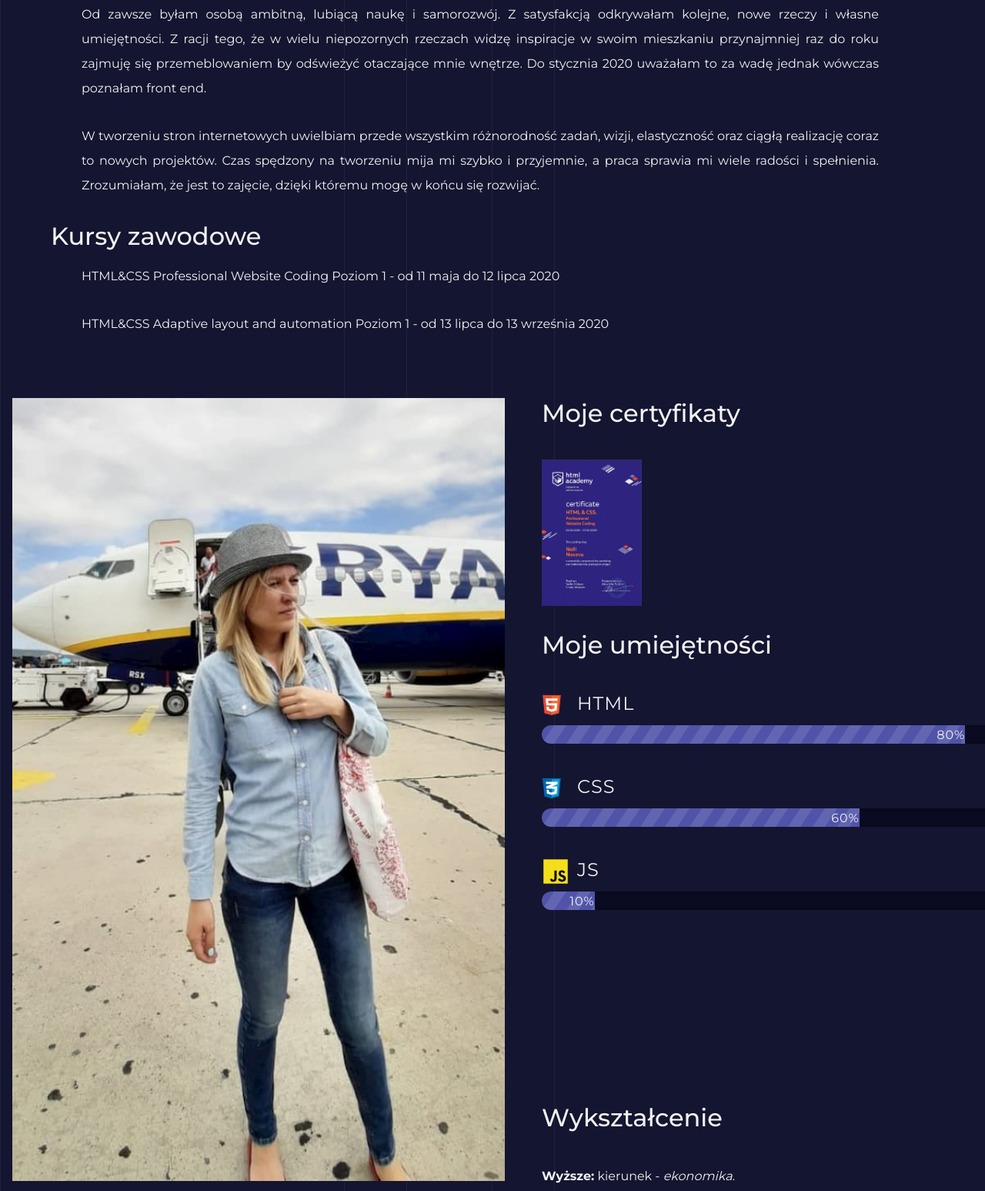
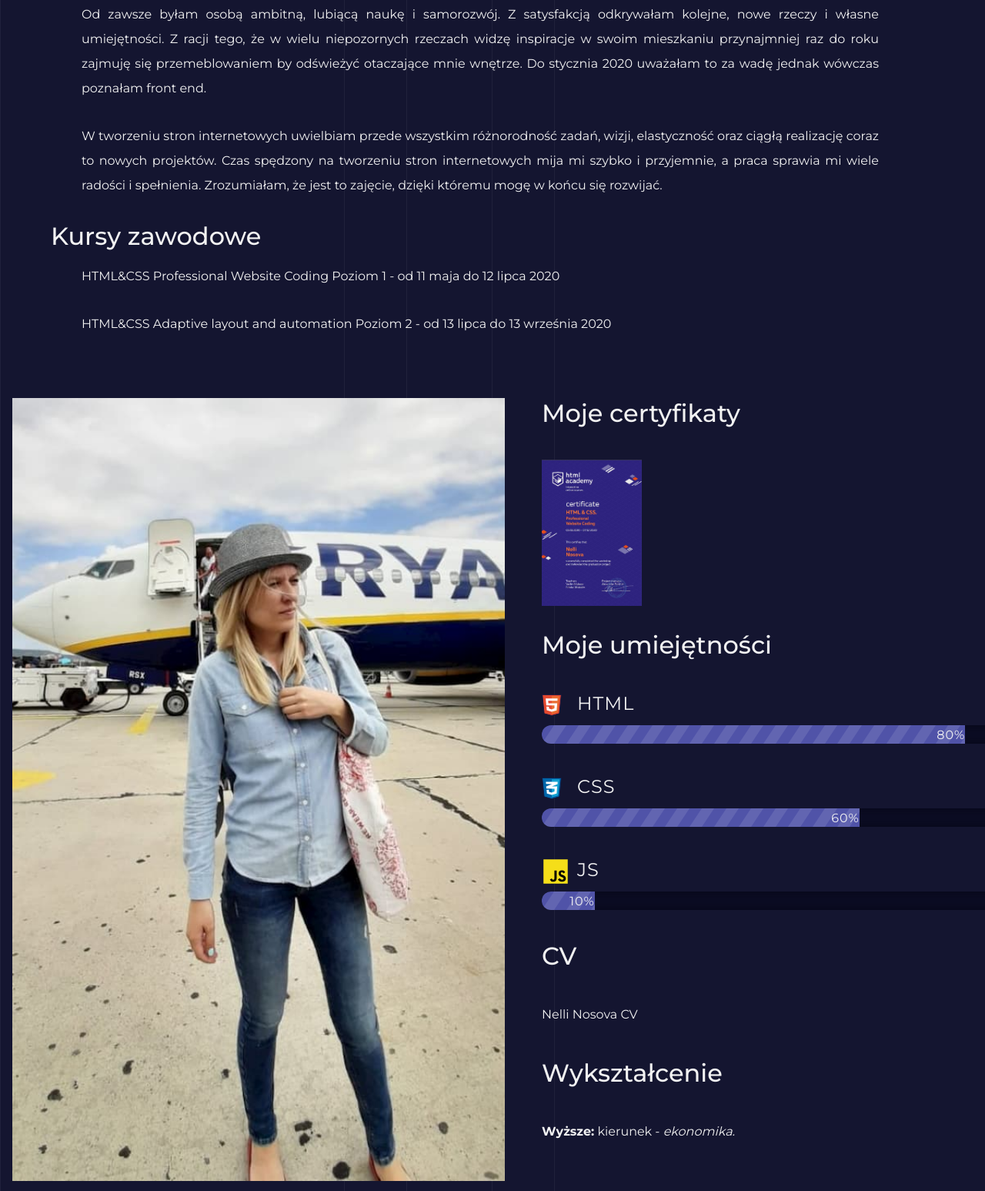
Before and after one commit to NelliNosova/old_portfolio, a plain HTML site: page index-pl.html in a window 1280 px wide. Shown: the part 1381-2928 px from the top of the page at 77% size. Drawn offline with Linux system fonts and the light colour scheme.

Commit message:
Добавила резюме в польскую версию

```diff
--- a/index-pl.html
+++ b/index-pl.html
@@ -43,7 +43,7 @@
       <div class="about">
         <h3>Kilka zdań o sobie</h3>
         <p>
-          Urodziłam sie w Rosji nieopodal Bajkału, jednak większość dotychczasowego życia spędziłam w okolicach Uralu. W
+          Urodziłam się w Rosji nieopodal Bajkału, jednak większość dotychczasowego życia spędziłam w okolicach Uralu. W
           Rosji pracowałam w kilku miejscach, gdzie głównie zajmowałam się księgowością.
         </p>
         <p>
@@ -59,7 +59,7 @@
         </p>
         <p>
           W tworzeniu stron internetowych uwielbiam przede wszystkim różnorodność zadań, wizji, elastyczność oraz ciągłą
-          realizację coraz to nowych projektów. Czas spędzony na tworzeniu mija mi szybko i przyjemnie, a praca sprawia
+          realizację coraz to nowych projektów. Czas spędzony na tworzeniu stron internetowych mija mi szybko i przyjemnie, a praca sprawia
           mi wiele radości i spełnienia. Zrozumiałam, że jest to zajęcie, dzięki któremu mogę w końcu się rozwijać.
         </p>
         <h3>Kursy zawodowe</h3>
@@ -68,7 +68,7 @@
           12 lipca 2020
         </p>
         <p>
-          HTML&CSS Adaptive layout and automation Poziom 1 - od 13 lipca
+          HTML&CSS Adaptive layout and automation Poziom 2 - od 13 lipca
           do 13 września 2020
         </p>
       </div>
@@ -96,6 +96,10 @@
             <div style="width: 10%;">10%</div>
           </dd>
         </dl>
+        <h3 class="bottom">CV</h3>
+        <p>
+          <a class="scill-link" href="source/CV_Nelli_Nosova.pdf">Nelli Nosova CV</a>
+        </p>
         <h3 class="bottom">Wykształcenie</h3>
         <p>
           <b>Wyższe:</b>
--- a/style.css
+++ b/style.css
@@ -105,6 +105,9 @@ body {
   color: inherit;
 }
 
+
+.scill-link:focus,
+.scill-link:hover,
 .left a:focus,
 .left a:hover,
 .page-header a:focus,
@@ -114,6 +117,7 @@ body {
   color: #f9dd79;
 }
 
+.scill-link::after,
 .left a::after,
 .page-header a::after,
 .page-footer a::after {
@@ -127,7 +131,7 @@ body {
   transition: width 200ms;
 }
 
-
+.scill-link:hover::after,
 .left a:hover::after,
 .page-header a:hover::after,
 .page-footer a:hover::after {
@@ -316,10 +320,20 @@ body {
 }
 
 
+.skills p {
+  margin-bottom: 40px;
+}
+
+.scill-link {
+  position: relative;
+  text-decoration: none;
+  color: inherit;
+}
+
 .skills-list {
   margin: 0;
   padding: 0;
-  margin-bottom: 250px;
+  /* margin-bottom: 250px; */
 }
 
 .skills-list dt {
```
Also changed, not shown: index-ru.html (line endings or trailing spaces), 1 other file.
